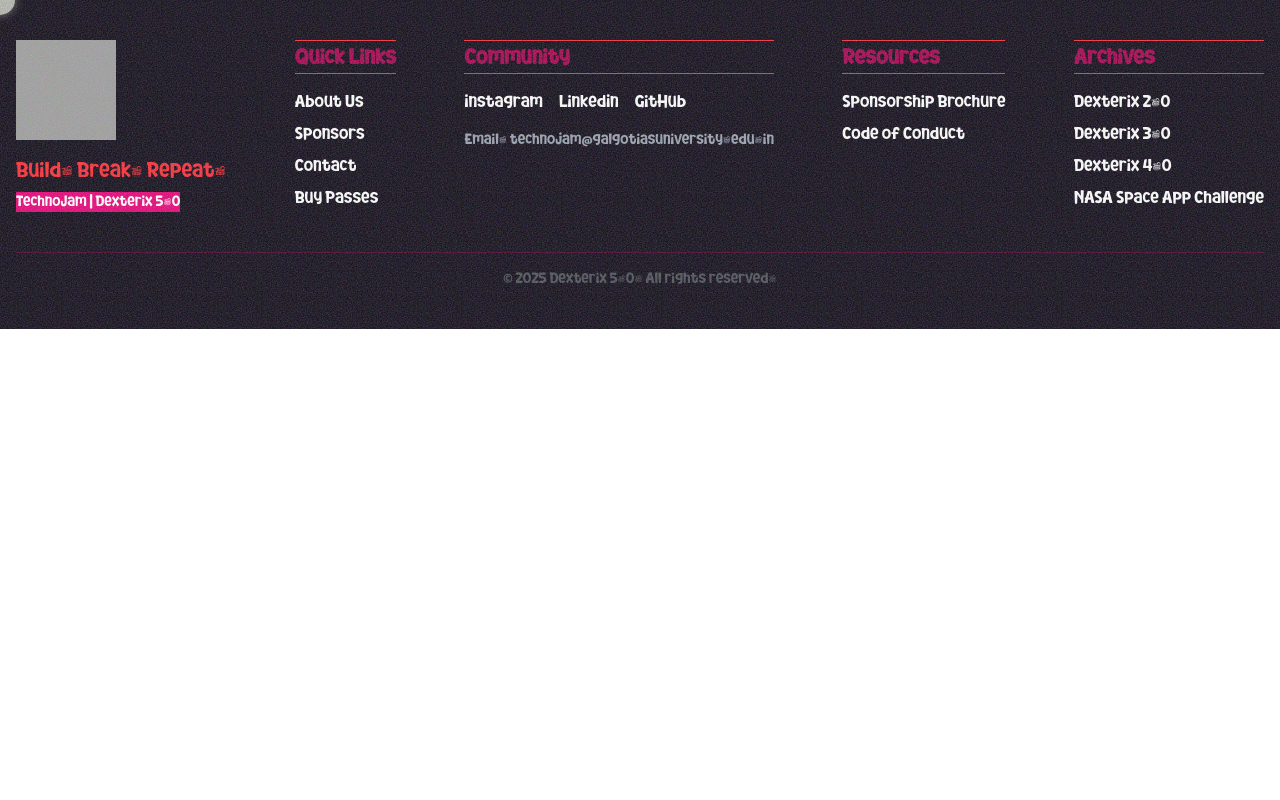
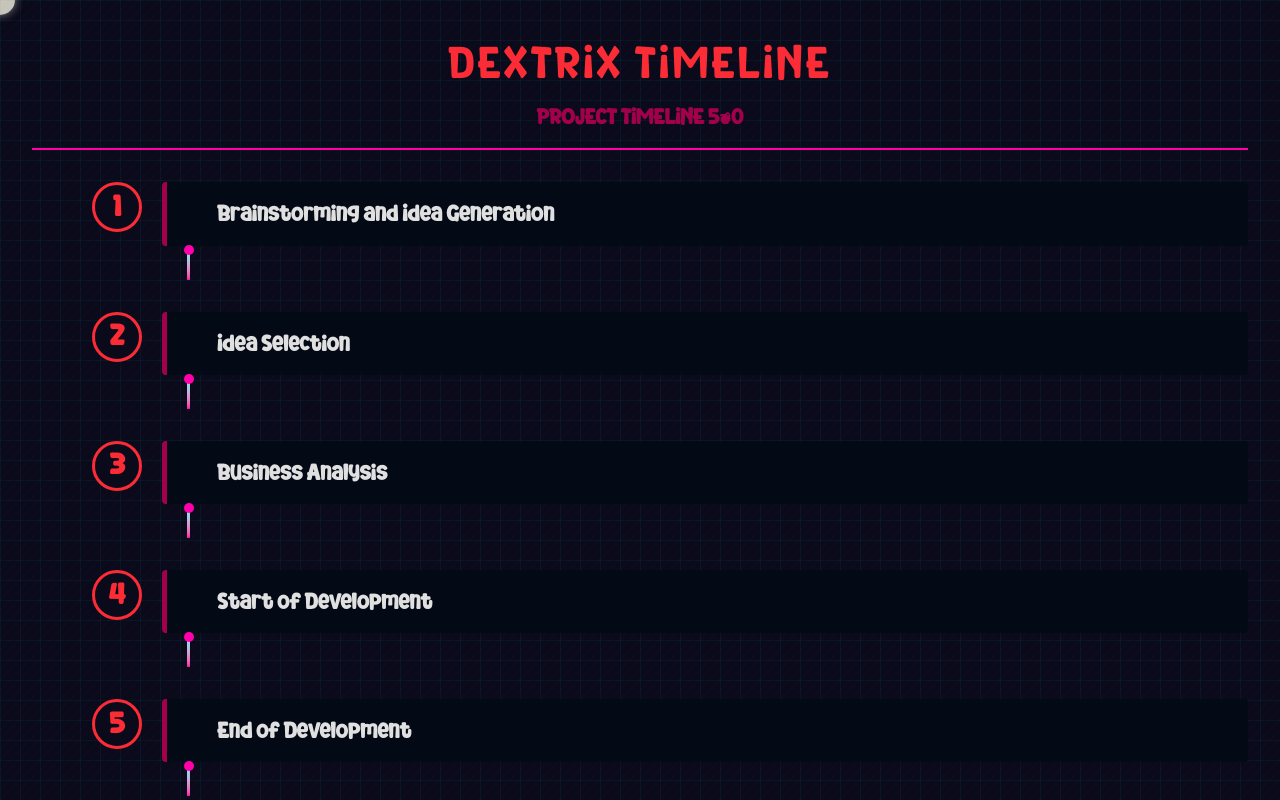
Before and after one commit to Vishal-RAJ-DEV/dexterix-5.0, a Next.js app: page / in a window 1280 px wide. Shown: the top 800 px of the page. Built offline with nearby package versions, Linux system fonts and the light colour scheme; grey boxes are pictures that could not be loaded.

Commit message:
Timeline

```diff
--- a/src/app/page.js
+++ b/src/app/page.js
@@ -1,13 +1,16 @@
 import CustomCursor from "@/components/CustomCursor";
 import Footer from "@/components/Footer";
+import CyberpunkTimeline from "@/components/TImeline";
 import Image from "next/image";
 
 export default function Home() {
   return (
     <>
       <CustomCursor />
-{/* put every thing below this  */}
+      {/* put every thing below this  */}
 
+
+      <CyberpunkTimeline />
 
       <Footer />
 
--- /dev/null
+++ b/src/components/TImeline.jsx
@@ -0,0 +1,61 @@
+import React from "react";
+
+const CyberpunkTimeline = () => {
+  const steps = [
+    { number: 1, title: "Brainstorming and Idea Generation" },
+    { number: 2, title: "Idea Selection" },
+    { number: 3, title: "Business Analysis" },
+    { number: 4, title: "Start of Development" },
+    { number: 5, title: "End of Development" },
+    { number: 6, title: "Testing" },
+    { number: 7, title: "Launch" },
+  ];
+
+  return (
+    <div className="font-['Dexters_Lab'] max-w-[100%] mx-auto  p-8 bg-[#0a0a1a] text-[#e0e0e0] relative overflow-hidden">
+      {/* Grid overlay (kept but subtle) */}
+      <div className="absolute inset-0 bg-[linear-gradient(rgba(0,247,255,0.05)_1px,transparent_1px),linear-gradient(90deg,rgba(0,247,255,0.05)_1px,transparent_1px)] bg-[length:20px_20px] pointer-events-none z-10"></div>
+
+      {/* Header */}
+      <div className="text-center mb-8 pb-4 border-b-2 border-[#ff00aa] relative z-20">
+        <h1 className="text-[2.6rem] text-[var(--color-red-500)] uppercase tracking-[3px] mb-2">
+          DEXTRIX TIMELINE
+        </h1>
+        <div className="text-[1.25rem] text-[var(--color-pink-800)] font-bold">
+          PROJECT TIMELINE 5.0
+        </div>
+      </div>
+
+      {/* Timeline steps */}
+      <div className="relative pl-[60px] z-20">
+        {steps.map((step, index) => (
+          <div key={index} className="flex mb-8 relative">
+            {/* Step number */}
+            <div className="w-[50px] h-[50px] bg-[#0a0a1a]  text-[var(--color-red-500)] rounded-full flex items-center justify-center text-[1.7rem] font-bold mr-5 flex-shrink-0 border-[3px] border-[var(--color-red-500)] z-30">
+              {step.number}
+            </div>
+
+            {/* Step content */}
+            <div className="flex-grow">
+              <div className="bg-[rgba(0,10,20,0.7)] p-4 pl-[50px] rounded-[4px] text-[1.3rem] font-bold border-l-[5px] border-l-[var(--color-pink-800)] backdrop-blur-sm">
+                {step.title}
+              </div>
+
+              {/* Connector line */}
+              {index < steps.length - 1 && (
+                <div className="h-[30px] w-[3px] bg-gradient-to-b from-[#00f7ff] to-[#ff00aa] ml-[25px] mt-1 relative">
+                  <div className="absolute w-[10px] h-[10px] bg-[#ff00aa] rounded-full left-[-3.5px] top-[-5px]"></div>
+                </div>
+              )}
+            </div>
+          </div>
+        ))}
+      </div>
+
+      {/* Subtle grid pattern overlay (kept but no glow) */}
+      <div className="absolute inset-0 bg-[linear-gradient(45deg,transparent_45%,#ff00aa20_45%,#ff00aa20_55%,transparent_55%),linear-gradient(-45deg,transparent_45%,#00f7ff20_45%,#00f7ff20_55%,transparent_55%)] bg-[length:10px_10px] opacity-10 pointer-events-none z-10"></div>
+    </div>
+  );
+};
+
+export default CyberpunkTimeline;
```
Also changed, not shown: 1 other file (tests, documents, lock files or other folders).
